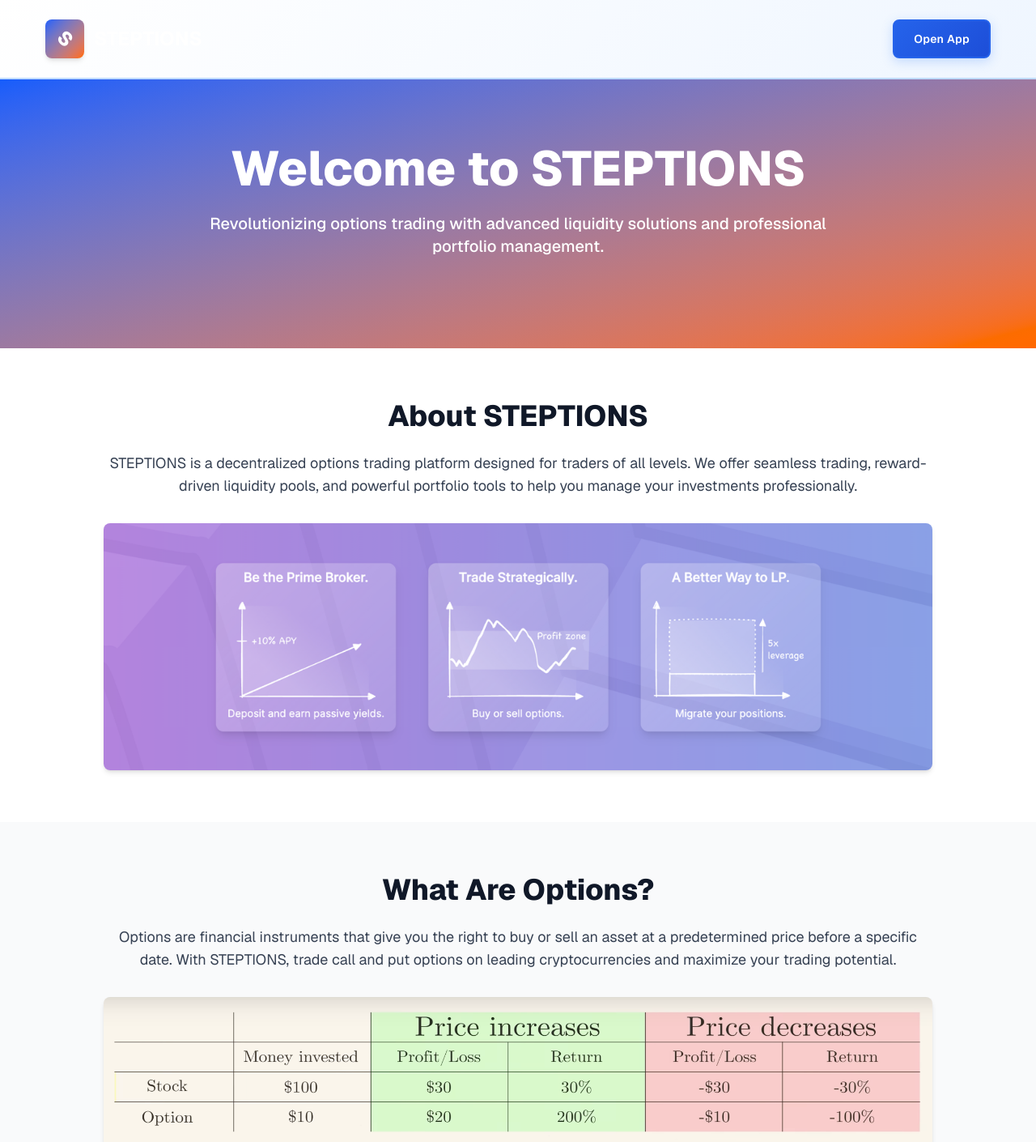
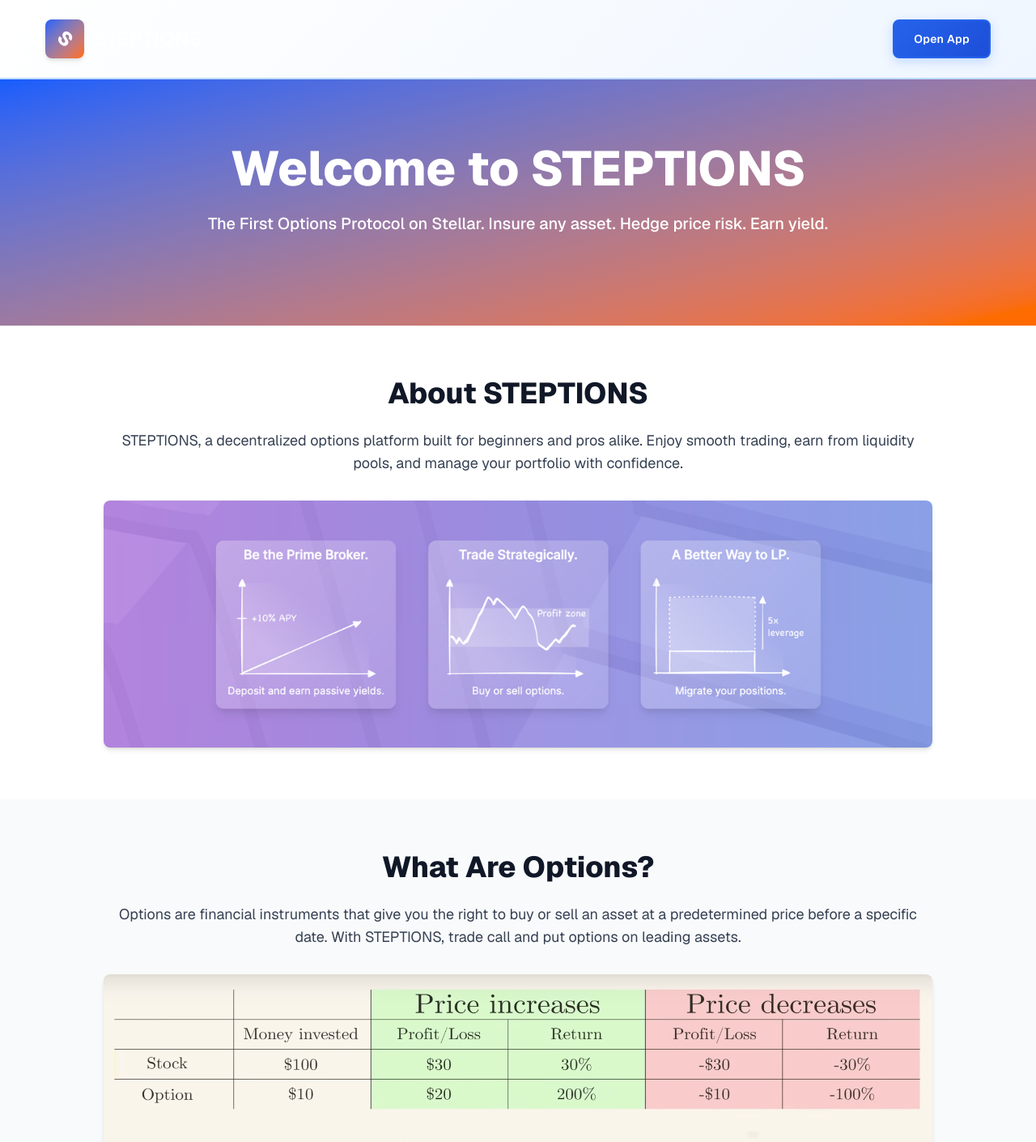
Before and after one commit to decenzio/steptions-app, a Next.js app: page / in a window 1280 px wide. Shown: the top 1410 px of the page at 81% size. Built offline with nearby package versions, Linux system fonts and the light colour scheme.

Commit message:
Improve texts

```diff
--- a/app/components/TradeSection.tsx
+++ b/app/components/TradeSection.tsx
@@ -255,7 +255,6 @@
               }`}
             >
               CALL
-              <div className="text-xs mt-1 font-medium">Bullish</div>
             </button>
             <button
               onClick={() => setOptionType('put')}
@@ -266,7 +265,6 @@
               }`}
             >
               PUT
-              <div className="text-xs mt-1 font-medium">Bearish</div>
             </button>
           </div>
         </div>
--- a/app/components/WelcomeSection.tsx
+++ b/app/components/WelcomeSection.tsx
@@ -5,7 +5,7 @@
         Welcome to STEPTIONS
       </h1>
       <p className="text-xl font-semibold text-gray-800 max-w-3xl mx-auto mb-8">
-        Experience next-generation options trading with advanced liquidity solutions and professional portfolio management
+        The First Options Protocol on Stellar. Insure any asset. Hedge price. Earn yield.
       </p>
     </section>
   )
--- a/app/page.tsx
+++ b/app/page.tsx
@@ -41,7 +41,7 @@
       <section className="text-center py-20 bg-gradient-to-br from-blue-600 to-orange-500 text-white">
         <h1 className="text-5xl md:text-6xl font-extrabold mb-6">Welcome to STEPTIONS</h1>
         <p className="text-lg md:text-xl font-medium max-w-3xl mx-auto mb-8">
-          Revolutionizing options trading with advanced liquidity solutions and professional portfolio management.
+          The First Options Protocol on Stellar. Insure any asset. Hedge price risk. Earn yield.
         </p>
       </section>
 
@@ -50,8 +50,7 @@
         <div className="max-w-5xl mx-auto text-center">
           <h2 className="text-4xl font-extrabold mb-6">About STEPTIONS</h2>
           <p className="text-lg text-gray-700 mb-8">
-            STEPTIONS is a decentralized options trading platform designed for traders of all levels. We offer seamless trading, reward-driven liquidity pools, and powerful portfolio tools to help you manage your investments professionally.
-          </p>
+            STEPTIONS, a decentralized options platform built for beginners and pros alike. Enjoy smooth trading, earn from liquidity pools, and manage your portfolio with confidence.          </p>
           <img
             src="/examples.png"
             alt="Trading illustration"
@@ -65,7 +64,7 @@
         <div className="max-w-5xl mx-auto text-center">
           <h2 className="text-4xl font-extrabold mb-6">What Are Options?</h2>
           <p className="text-lg text-gray-700 mb-8">
-            Options are financial instruments that give you the right to buy or sell an asset at a predetermined price before a specific date. With STEPTIONS, trade call and put options on leading cryptocurrencies and maximize your trading potential.
+            Options are financial instruments that give you the right to buy or sell an asset at a predetermined price before a specific date. With STEPTIONS, trade call and put options on leading assets.
           </p>
           <img
             src="/how-option.png"
```
